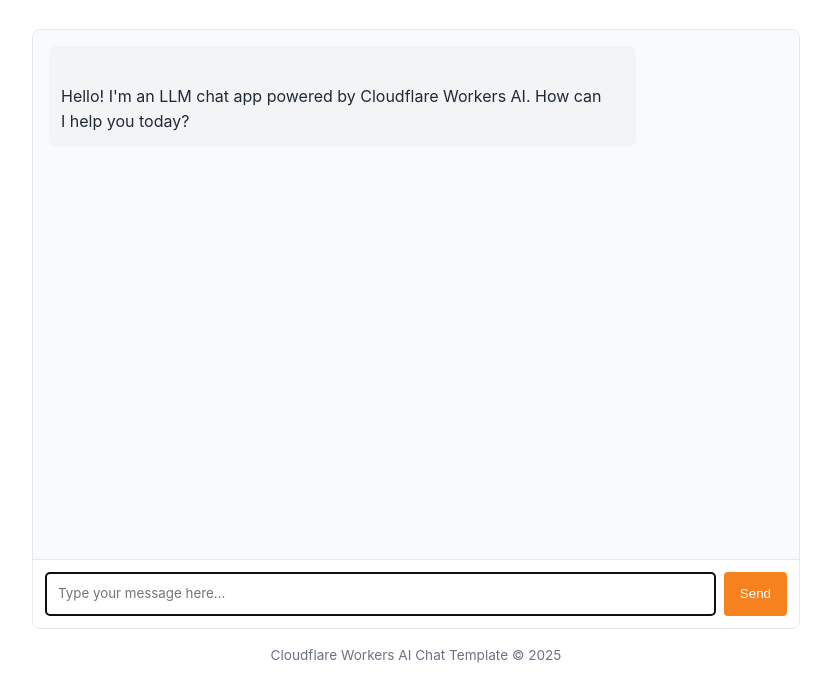
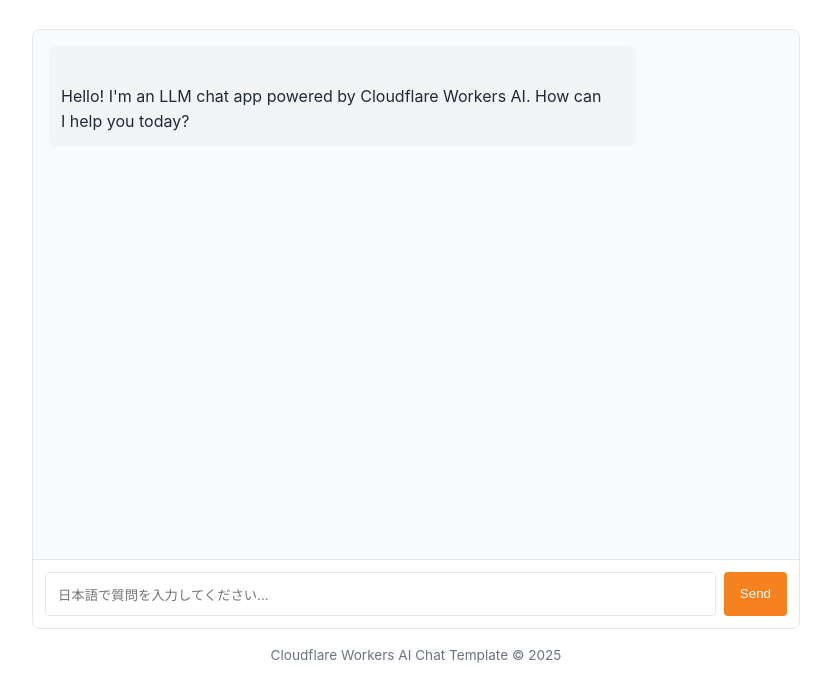
Before and after one commit to nxexn7-lab/llm-chat-app-template, a website: page public/index.html in a window 1280 px wide. Shown: the part 116-800 px from the top of the page, without its empty margins (224-1055 px from the left). Drawn offline with Linux system fonts and the light colour scheme.

Commit message:
Improve Japanese input

```diff
--- a/public/index.html
+++ b/public/index.html
@@ -1,5 +1,5 @@
 <!doctype html>
-<html lang="en">
+<html lang="ja">
 	<head>
 		<meta charset="UTF-8" />
 		<meta name="viewport" content="width=device-width, initial-scale=1.0" />
@@ -165,9 +165,9 @@
 			<div class="message-input">
 				<textarea
 					id="user-input"
-					placeholder="Type your message here..."
+					lang="ja"
+					placeholder="日本語で質問を入力してください..."
 					rows="1"
-					autofocus
 				></textarea>
 				<button id="send-button">Send</button>
 			</div>
```
